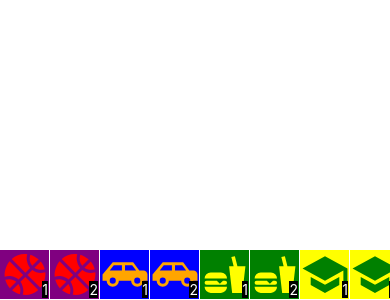
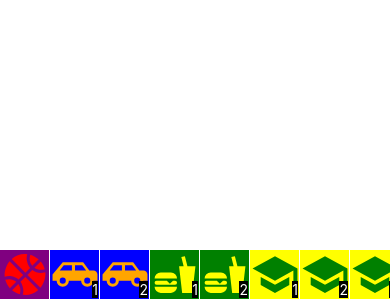
Before and after one commit to rokashevich/tiary, a React Native app: screen / in a window 390 px wide. Shown: the part 544-844 px from the top of the page. Built offline with nearby package versions, Linux system fonts and the light colour scheme.

Commit message:
Text: adjustsFontSizeToFit minimumFontScale

```diff
--- a/App.js
+++ b/App.js
@@ -95,11 +95,7 @@ const App = () => {
   return (
     <AppContext.Provider value={context}>
       {/* <Debug /> */}
-      <View
-        style={{
-          height: '100%',
-          justifyContent: 'flex-end'
-        }}>
+      <View style={s.appView}>
         <Table />
         <Tabs />
       </View>
--- a/App.style.js
+++ b/App.style.js
@@ -2,6 +2,9 @@ import { StyleSheet } from 'react-native'
 import Constants from 'expo-constants'
 export default StyleSheet.create({
   appView: {
-    marginTop: Constants.statusBarHeight
+    marginTop: Constants.statusBarHeight,
+    // height: '100%',
+    flexGrow: 1,
+    justifyContent: 'flex-end'
   }
 })
--- a/Db.js
+++ b/Db.js
@@ -6,7 +6,7 @@ export const categories = [
     icon: 'Backetball',
     iconColors: ['red'],
     foreground: 'orange',
-    columns: [1, 2, 3, 4, 5, 6, 7]
+    columns: [1]
   },
   {
     id: 2,
--- a/components/Table.jsx
+++ b/components/Table.jsx
@@ -32,7 +32,7 @@ const Table = () => {
             key: 'time',
             onPress: () => console.log('time'),
             background: category.background,
-            time: 'item.key'
+            time: item
           }}
         />
         {columns
--- a/components/Tile.jsx
+++ b/components/Tile.jsx
@@ -13,7 +13,10 @@ const Tile = props => {
     const hh = time[8] + time[9]
     const mm = time[10] + time[11]
     return (
-      <Text style={{ color: 'white' }}>
+      <Text
+        style={{ color: 'white' }}
+        adjustsFontSizeToFit={true}
+        minimumFontScale={0.01}>
         {YYYY}
         {'\n'}
         {MM}.{DD}
@@ -55,7 +58,11 @@ const Tile = props => {
           />
         )}
         {props.number > 0 && <Number number={props.number} />}
-        {props.header && <Text>{props.header}</Text>}
+        {props.header && (
+          <Text adjustsFontSizeToFit={true} minimumFontScale={0.01}>
+            {props.header}
+          </Text>
+        )}
         {props.value && <Text>{props.value}</Text>}
         {props.time && timeFiller(props.time)}
       </View>
```
Also changed, not shown: 1 other file (tests, documents, lock files or other folders).
